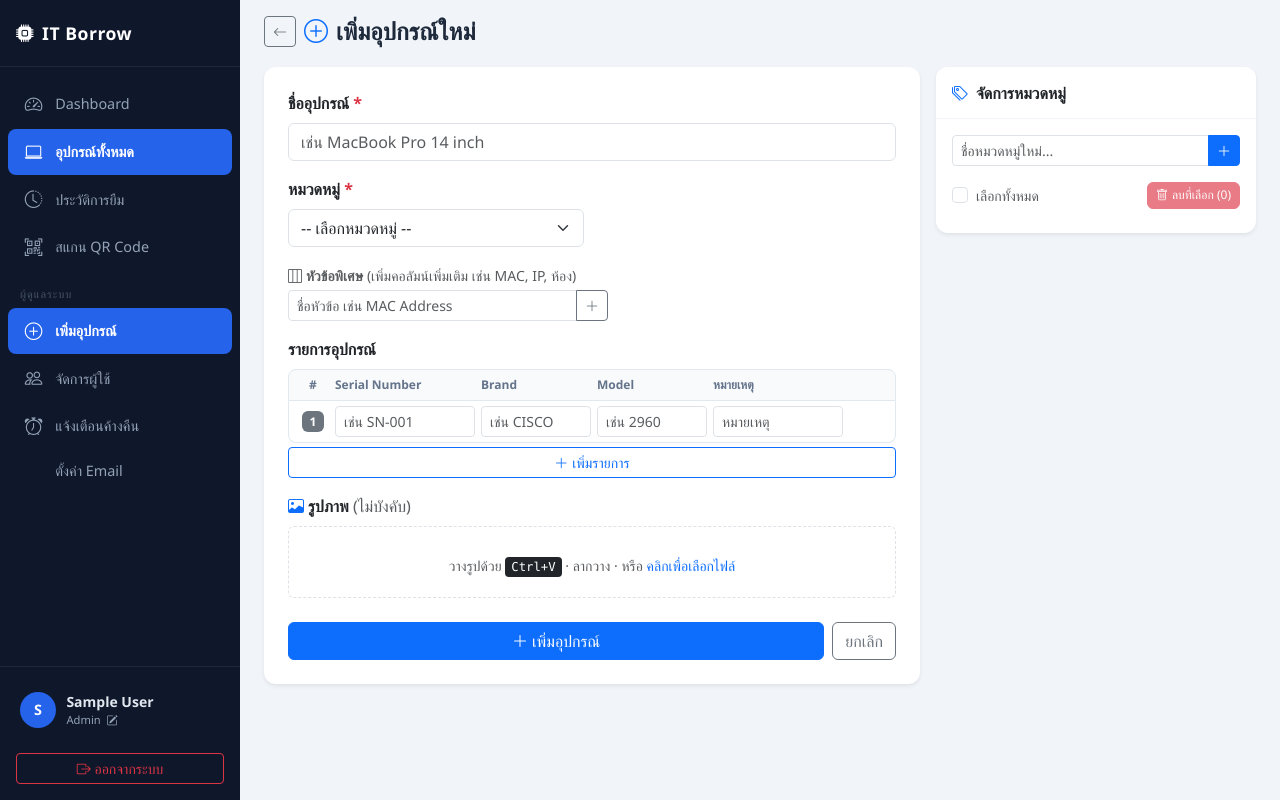
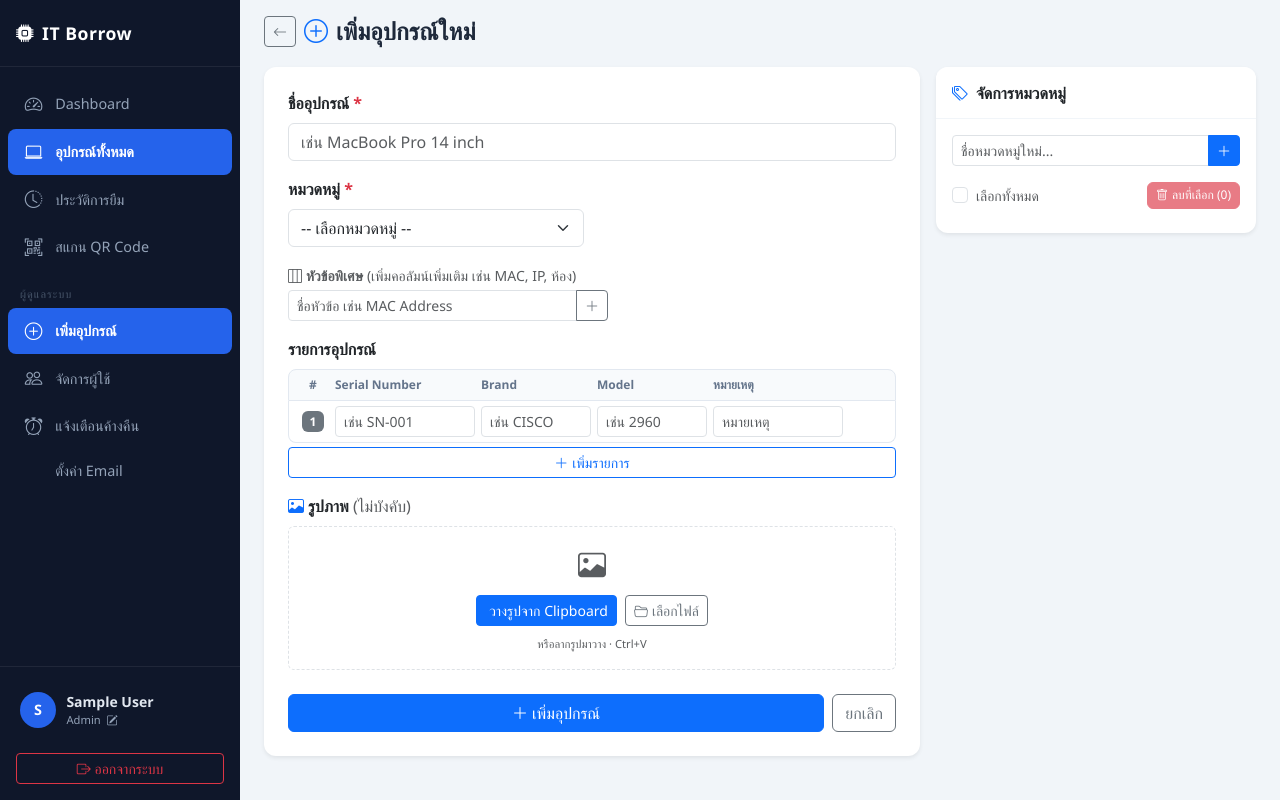
Before and after one commit to MINDKYLO/Tlib, a Flask app: page /equipment/add in a window 1280 px wide. Run offline with Flask 3, Linux system fonts and the light colour scheme; the visitor is signed in with stand-in values (Sample User, id 1); data that the repository does not hold is empty; parts of the project's set-up code (start-up, migrations or seed data) failed here and were passed over; some libraries are stand-ins or nearby versions.

Commit message:
fix: use navigator.clipboard.read() for Excel image paste support

```diff
--- a/templates/add_equipment.html
+++ b/templates/add_equipment.html
@@ -110,12 +110,20 @@
               </label>
               <div id="pasteZone"
                    class="border rounded p-3 text-center text-muted small"
-                   style="border-style:dashed!important;cursor:pointer;min-height:72px;display:flex;align-items:center;justify-content:center;gap:8px;flex-direction:column"
-                   onclick="document.getElementById('imageInput').click()"
+                   style="border-style:dashed!important;min-height:90px;display:flex;align-items:center;justify-content:center;gap:10px;flex-direction:column"
                    ondragover="event.preventDefault()"
                    ondrop="handleDrop(event)">
-                <i class="bi bi-clipboard-image fs-4"></i>
-                <span>วางรูปด้วย <kbd>Ctrl+V</kbd> · ลากวาง · หรือ<span class="text-primary"> คลิกเพื่อเลือกไฟล์</span></span>
+                <i class="bi bi-image fs-3"></i>
+                <div class="d-flex gap-2 flex-wrap justify-content-center">
+                  <button type="button" class="btn btn-sm btn-primary" onclick="pasteFromClipboard()">
+                    <i class="bi bi-clipboard-image me-1"></i>วางรูปจาก Clipboard
+                  </button>
+                  <button type="button" class="btn btn-sm btn-outline-secondary"
+                          onclick="document.getElementById('imageInput').click()">
+                    <i class="bi bi-folder2-open me-1"></i>เลือกไฟล์
+                  </button>
+                </div>
+                <span class="text-muted" style="font-size:0.7rem">หรือลากรูปมาวาง · Ctrl+V</span>
               </div>
               <input type="file" name="image" id="imageInput" class="d-none"
                      accept="image/*" onchange="previewImage(this)">
@@ -364,6 +372,29 @@ function showImageFile(file) {
   reader.readAsDataURL(file);
 }
 
+async function pasteFromClipboard() {
+  // Use Clipboard API (works with Excel, screenshots, etc.)
+  if (!navigator.clipboard || !navigator.clipboard.read) {
+    alert('เบราว์เซอร์นี้ไม่รองรับ กรุณาใช้ Chrome/Edge และกด Ctrl+V แทนครับ');
+    return;
+  }
+  try {
+    const items = await navigator.clipboard.read();
+    for (const item of items) {
+      const imgType = item.types.find(t => t.startsWith('image/'));
+      if (imgType) {
+        const blob = await item.getType(imgType);
+        showImageFile(new File([blob], 'image.png', { type: imgType }));
+        return;
+      }
+    }
+    alert('ไม่พบรูปภาพใน Clipboard\nกรุณา Copy รูปก่อนแล้วกดปุ่มอีกครั้งครับ');
+  } catch (err) {
+    // Permission denied → fall back to file picker
+    document.getElementById('imageInput').click();
+  }
+}
+
 function previewImage(input) {
   if (input.files && input.files[0]) showImageFile(input.files[0]);
 }
```
